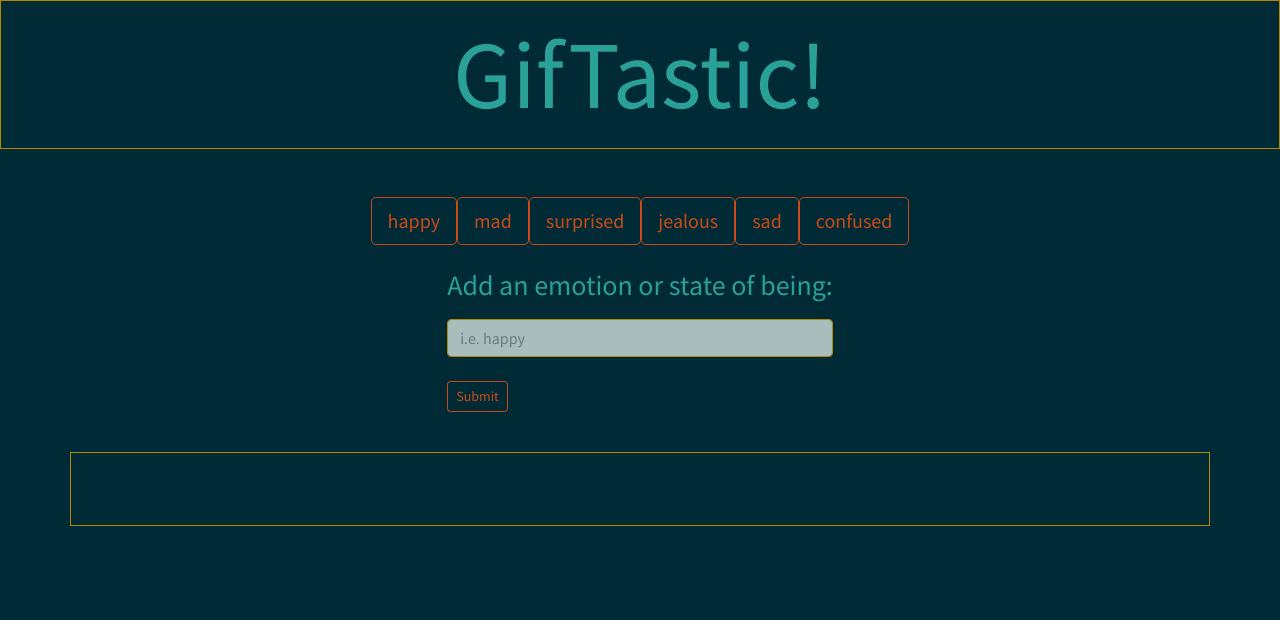
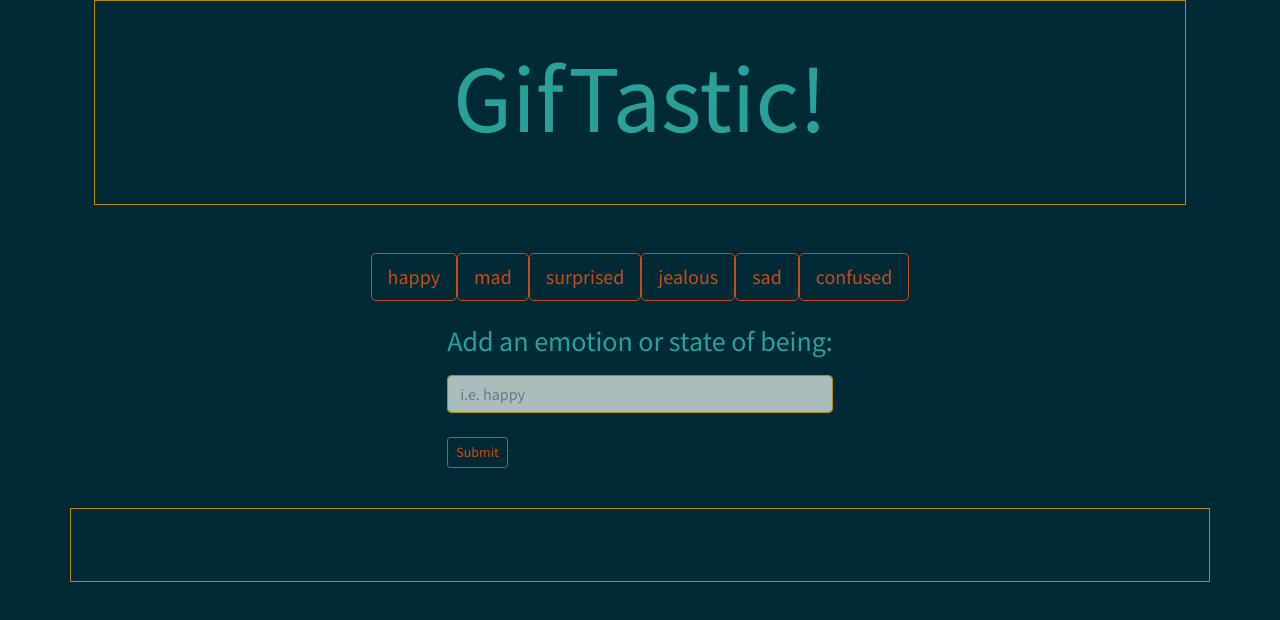
Before and after one commit to cee-money/GifTastic-Game, a plain HTML site: page index.html in a window 1280 px wide. Drawn offline with nearby package versions, Linux system fonts and the light colour scheme.

Commit message:
styling changes to boostrap in HTML file

```diff
--- a/index.html
+++ b/index.html
@@ -8,10 +8,16 @@
     <title>GifTastic!</title>
 </head>
 
-<header class="text-center text-success border border-primary">
-    <p></p>
-    <h1 class="display-1">GifTastic!</h1>
-    <p></p>
+<header>
+    <div class="row">
+        <div class="col-sm-10 offset-md-1 col-xs-12 text-center text-success border border-primary">
+            <p></p>
+            <br>
+            <h1 class="display-1">GifTastic!</h1>
+            <br>
+            <p></p>
+        </div>
+    </div>
 </header>
 <br>
 <div class="container-fluid">
```
